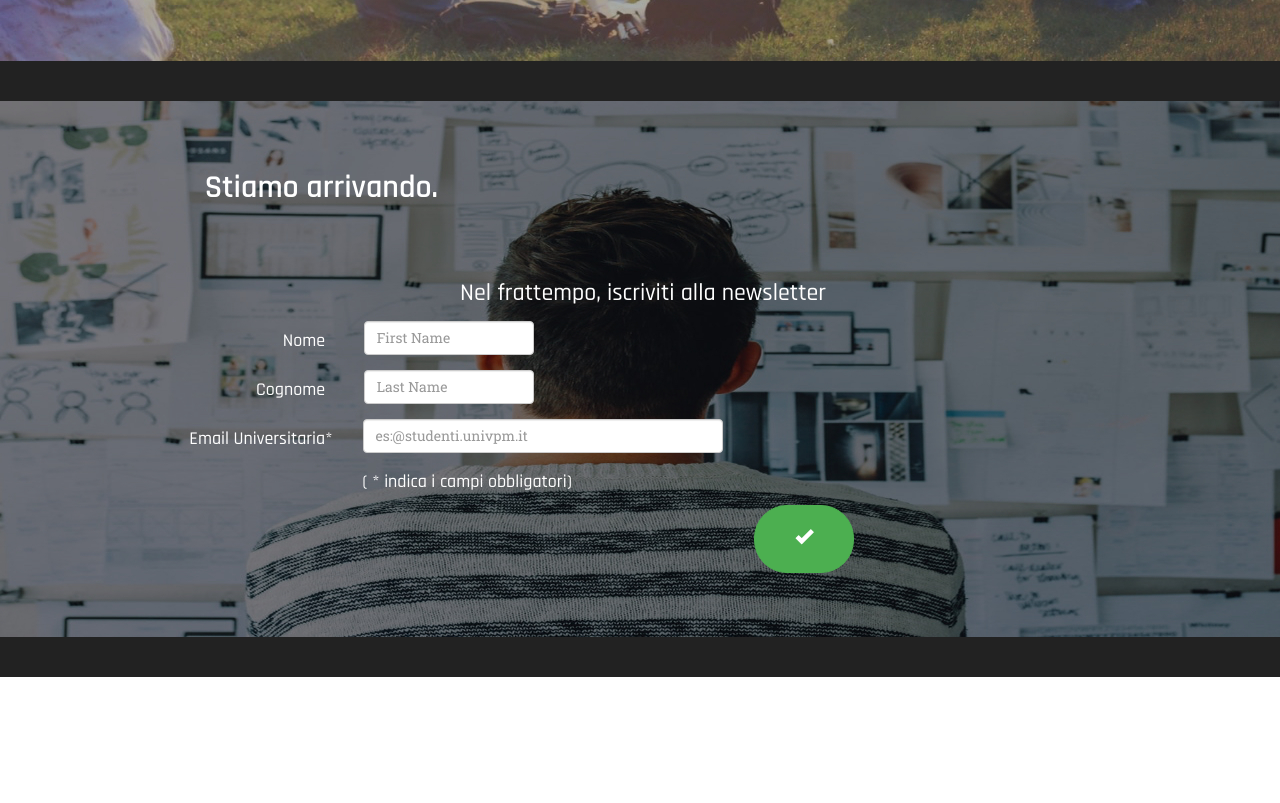
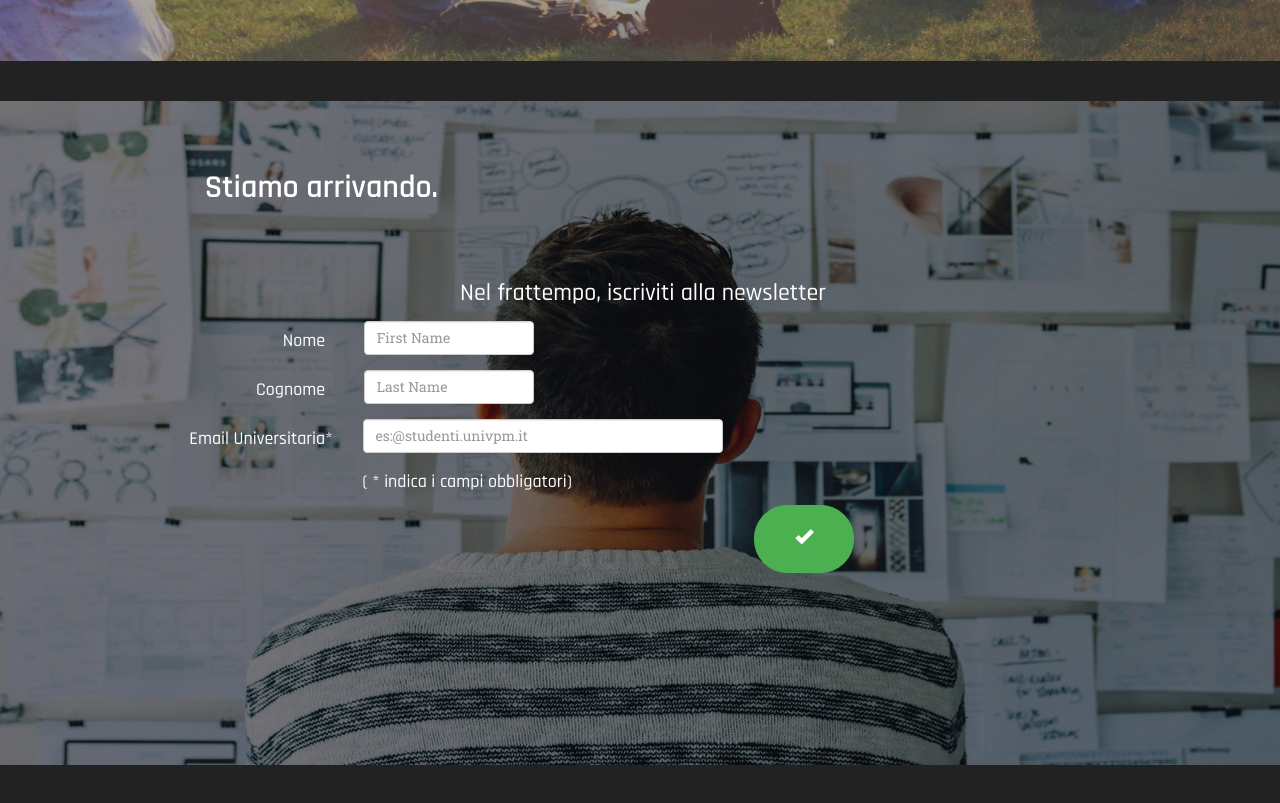
Before and after one commit to Giachelli/Lensooni, a website: page index.html in a window 1280 px wide. Shown: the part 4298-5101 px from the top of the page. Before the commit the page ends 4975 px from the top, so only its background shows below. Drawn offline with nearby package versions, Linux system fonts and the light colour scheme; some packages are replaced by stand-ins of ours; a script that the page names is missing; a web font is replaced by a local one.

Commit message:
Prima versione

```diff
--- a/css/lensooni.css
+++ b/css/lensooni.css
@@ -918,6 +918,7 @@ section h3.section-subheading {
         background-size:  100% 100%;
         background-attachment:  fixed;
         background-position:  center center;
+        padding-bottom: 15%;
 /*         height: 95vh; */
     }
 
@@ -1056,6 +1057,7 @@ section h3.section-subheading {
     .sfondo-form{
 	    background-color: transparent;
 	    display: block;
+	    padding-top:2%;
 
     }
 
```
